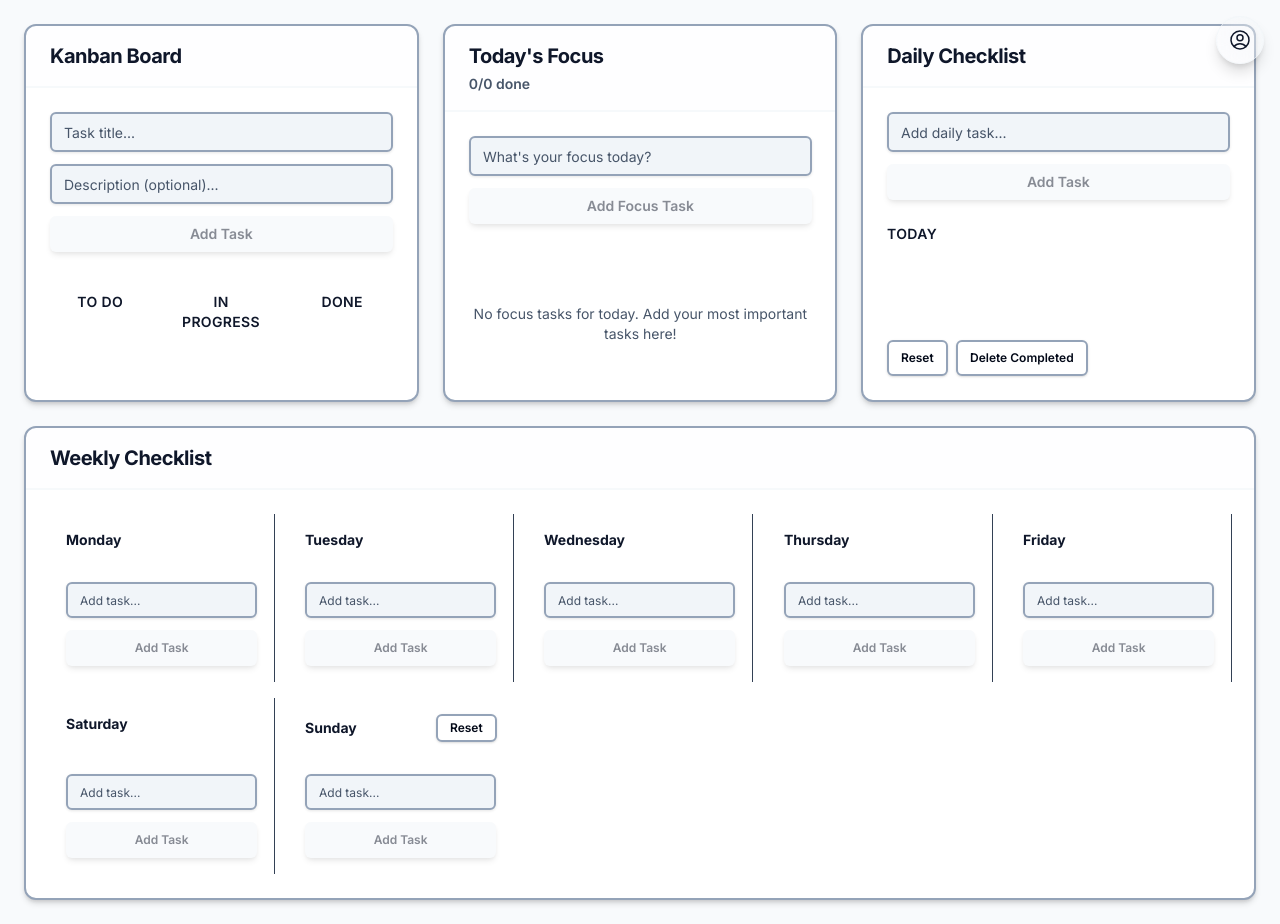
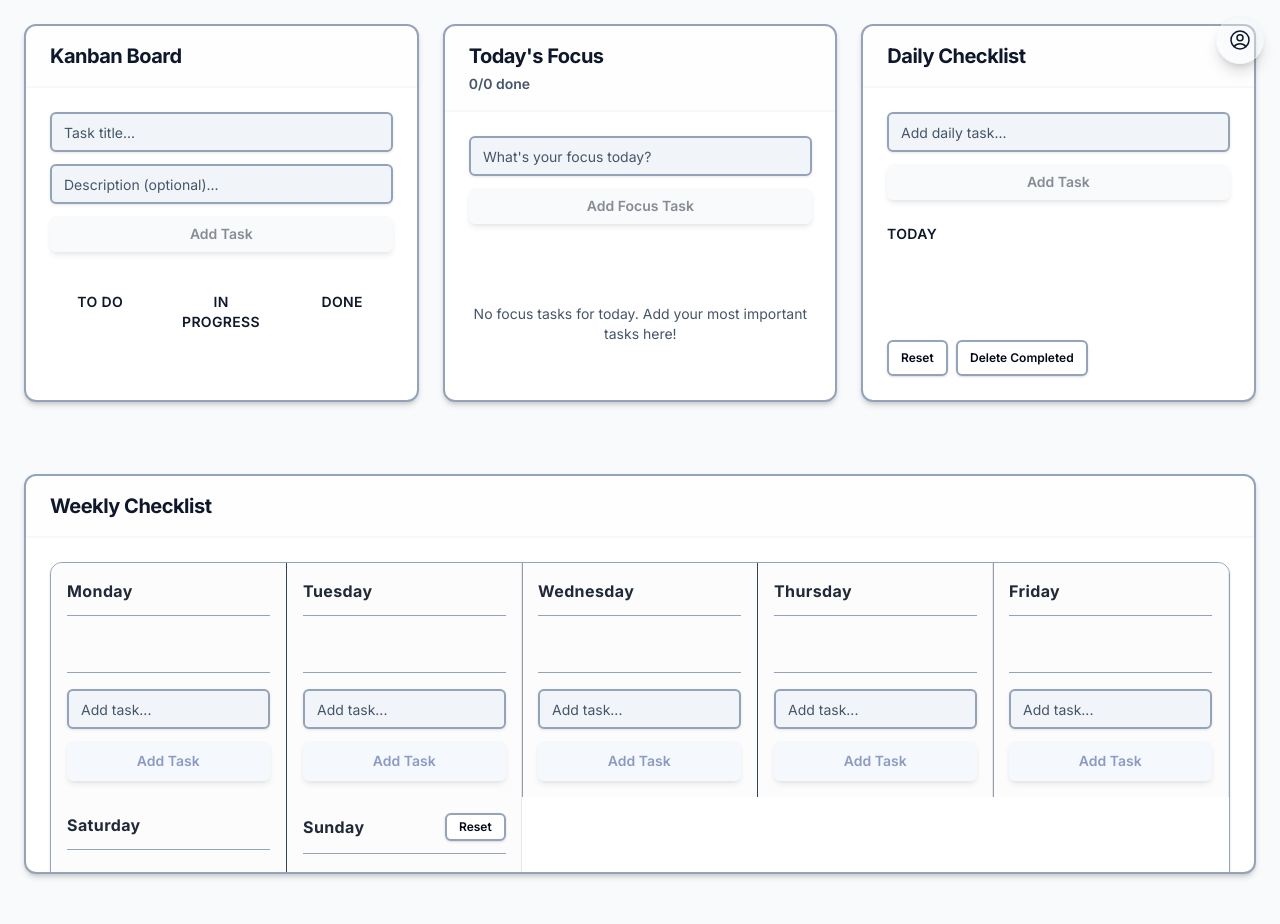
Before and after one commit to martinwinther/adhd-dashboard, a Next.js app: page /dashboard in a window 1280 px wide. After the commit the page ends 898 px from the top, so only its background shows below. Built offline with nearby package versions, Linux system fonts and the light colour scheme.

Commit message:
enhance layout and styling of dashboard components

```diff
--- a/src/app/dashboard/components/WeeklyChecklist.tsx
+++ b/src/app/dashboard/components/WeeklyChecklist.tsx
@@ -71,10 +71,10 @@ const TaskItem = React.memo(({
 		<div
 			ref={setNodeRef}
 			style={style}
-			className={`flex items-center justify-between p-2 border rounded-lg transition-optimized mb-2 text-xs ${
+			className={`flex items-center gap-3 p-3 border rounded-xl transition-all duration-200 text-sm ${
 				task.isTemporary
-					? "bg-accent/20 border-accent shadow-sm"
-					: "bg-surface border-accent shadow-sm hover:shadow-md"
+					? "bg-blue-50 border-blue-200 shadow-sm"
+					: "bg-white border-gray-200 shadow-sm hover:shadow-lg hover:bg-white hover:border-gray-300 hover:scale-[1.02]"
 			} ${isDragging ? "z-50 shadow-2xl" : ""}`}
 		>
 			{/* Non-draggable checkbox area */}
@@ -89,7 +89,7 @@ const TaskItem = React.memo(({
 						e.stopPropagation(); // Prevent double-triggering
 						onToggleComplete(task.id, !task.isComplete);
 					}}
-					className="rounded border-accent text-primary focus:ring-primary h-3 w-3"
+					className="rounded border-gray-300 text-blue-600 focus:ring-blue-500 h-4 w-4"
 				/>
 			</div>
 
@@ -97,11 +97,11 @@ const TaskItem = React.memo(({
 			<div
 				{...listeners}
 				{...attributes}
-				className="cursor-grab flex items-center flex-1 min-w-0 px-2"
+				className="cursor-grab flex items-center flex-1 min-w-0"
 			>
 				<span
 					className={`truncate font-medium ${
-						task.isComplete ? "line-through text-muted" : "text-primary"
+						task.isComplete ? "line-through text-gray-500" : "text-gray-900"
 					}`}
 					style={{
 						textDecoration: task.isComplete ? 'line-through' : 'none'
@@ -111,7 +111,7 @@ const TaskItem = React.memo(({
 					{task.task}
 				</span>
 				{task.isTemporary && (
-					<span className="text-xs text-accent bg-accent/20 px-1.5 py-0.5 rounded-full ml-1 flex-shrink-0 font-medium">
+					<span className="text-xs text-blue-700 bg-blue-100 px-2 py-0.5 rounded-full ml-2 flex-shrink-0 font-medium">
 						temp
 					</span>
 				)}
@@ -129,7 +129,7 @@ const TaskItem = React.memo(({
 				<Button
 					variant="ghost"
 					size="sm"
-					className="h-5 w-5 p-0 text-muted hover:text-red-500 flex-shrink-0 transition-colors"
+					className="h-6 w-6 p-0 text-gray-400 hover:text-red-500 flex-shrink-0 transition-colors hover:bg-red-50"
 				>
 					<TrashIcon className="h-3 w-3" />
 				</Button>
@@ -167,14 +167,16 @@ const DayColumn = React.memo(({
 	};
 
 	return (
+		<div style={{ height: '100%', display: 'flex', flexDirection: 'column', backgroundColor: 'rgb(249 250 251 / 0.5)', width: '100%', padding: '16px', borderRight: '1px solid rgb(229 231 235)', transition: 'colors 200ms' }} className="last:border-r-0 hover:bg-gray-50">
 			<DroppableZone
 				id={day}
 				component="weekly"
 				accepts={["weekly", "kanban", "todays", "daily"]}
-			className="flex flex-col bg-accent/5 border border-accent/30 p-3 sm:p-4 min-h-0"
+				style={{ height: '100%', display: 'flex', flexDirection: 'column', flex: '1' }}
+				className="w-full"
 			>
-			<div className="flex items-center justify-between mb-3 sm:mb-4 flex-shrink-0">
-				<h3 className="text-xs sm:text-sm font-bold capitalize truncate text-primary">{day}</h3>
+				<div className="flex items-center justify-between mb-4 flex-shrink-0 pb-3 border-b border-gray-200">
+					<h3 className="text-base font-bold capitalize truncate text-gray-800 tracking-wide">{day}</h3>
 					{day === "sunday" && (
 						<Button
 							variant="outline"
@@ -187,7 +189,7 @@ const DayColumn = React.memo(({
 					)}
 				</div>
 
-			<div className="space-y-2 mb-4 flex-1 min-h-0 overflow-y-auto">
+				<div className="space-y-3 flex-1 min-h-0 overflow-y-auto py-2">
 					{tasks.map((task) => (
 						<TaskItem
 							key={task.id}
@@ -198,24 +200,25 @@ const DayColumn = React.memo(({
 					))}
 				</div>
 
-			<form onSubmit={handleAddTask} className="space-y-2 sm:space-y-3 flex-shrink-0">
+				<form onSubmit={handleAddTask} className="space-y-3 flex-shrink-0 mt-6 pt-4 border-t border-gray-200">
 					<Input
 						placeholder="Add task..."
 						value={newTaskTitle}
 						onChange={(e) => setNewTaskTitle(e.target.value)}
-					className="text-xs h-8 sm:h-9"
+						className="text-sm h-10 border-gray-200 focus:border-blue-500 focus:ring-blue-500 bg-white"
 					/>
 					<Button
 						type="submit"
 						variant="secondary"
 						size="sm"
 						disabled={!newTaskTitle.trim()}
-					className="w-full h-8 sm:h-9 text-xs font-medium"
+						className="w-full h-10 text-sm font-medium bg-blue-50 hover:bg-blue-100 text-blue-900 border-blue-200 hover:border-blue-300"
 					>
 						Add Task
 					</Button>
 				</form>
 			</DroppableZone>
+		</div>
 	);
 });
 
@@ -402,7 +405,7 @@ const WeeklyChecklist = () => {
 		>
 			<div className="flex-1 flex flex-col min-h-0">
 				{/* Responsive grid layout - adapts to screen size */}
-				<div className="grid grid-cols-1 sm:grid-cols-2 md:grid-cols-3 lg:grid-cols-4 xl:grid-cols-5 2xl:grid-cols-7 gap-3 lg:gap-4 h-full">
+				<div className="grid grid-cols-1 sm:grid-cols-2 md:grid-cols-3 lg:grid-cols-4 xl:grid-cols-5 2xl:grid-cols-7 h-full bg-white border border-gray-200 rounded-xl overflow-hidden shadow-sm" style={{ display: 'grid', height: '100%', gridTemplateRows: '1fr' }}>
 					{daysOfWeek.map((day) => (
 						<DayColumn
 							key={day}
--- a/src/app/dashboard/page.tsx
+++ b/src/app/dashboard/page.tsx
@@ -165,18 +165,21 @@ export default function Home() {
 			onDragOver={handleDragOver}
 			onDragEnd={handleDragEnd}
 		>
-			<main className="min-h-screen bg-background">
+			<main className="min-h-screen bg-background flex flex-col">
 				<Navigation />
-				<div className="flex flex-col p-6 gap-6">
-					{/* Top row - three cards in a row, equal height */}
-					<div className="grid grid-cols-1 lg:grid-cols-3 gap-6 items-stretch">
+				<div className="flex-1 flex flex-col p-6 gap-6 min-h-0">
+					{/* Top row - three cards in a row, shrink as needed */}
+					<div className="grid grid-cols-1 lg:grid-cols-3 gap-6 items-stretch flex-shrink-0">
 						<Kanban />
 						<TodaysList />
 						<DailyCheckList />
 					</div>
 
-					{/* Bottom section - Weekly Checklist with flexible height */}
-					<div className="flex-1 min-h-0">
+					{/* Flexible gap in the middle */}
+					<div className="flex-1 min-h-6"></div>
+
+					{/* Bottom section - Weekly Checklist anchored to bottom, grows upward */}
+					<div className="flex-shrink-0 h-[40vh] min-h-[400px] max-h-[60vh]">
 						<WeeklyChecklist />
 					</div>
 				</div>
```
Lines whose indentation alone changed are shown as unchanged.
